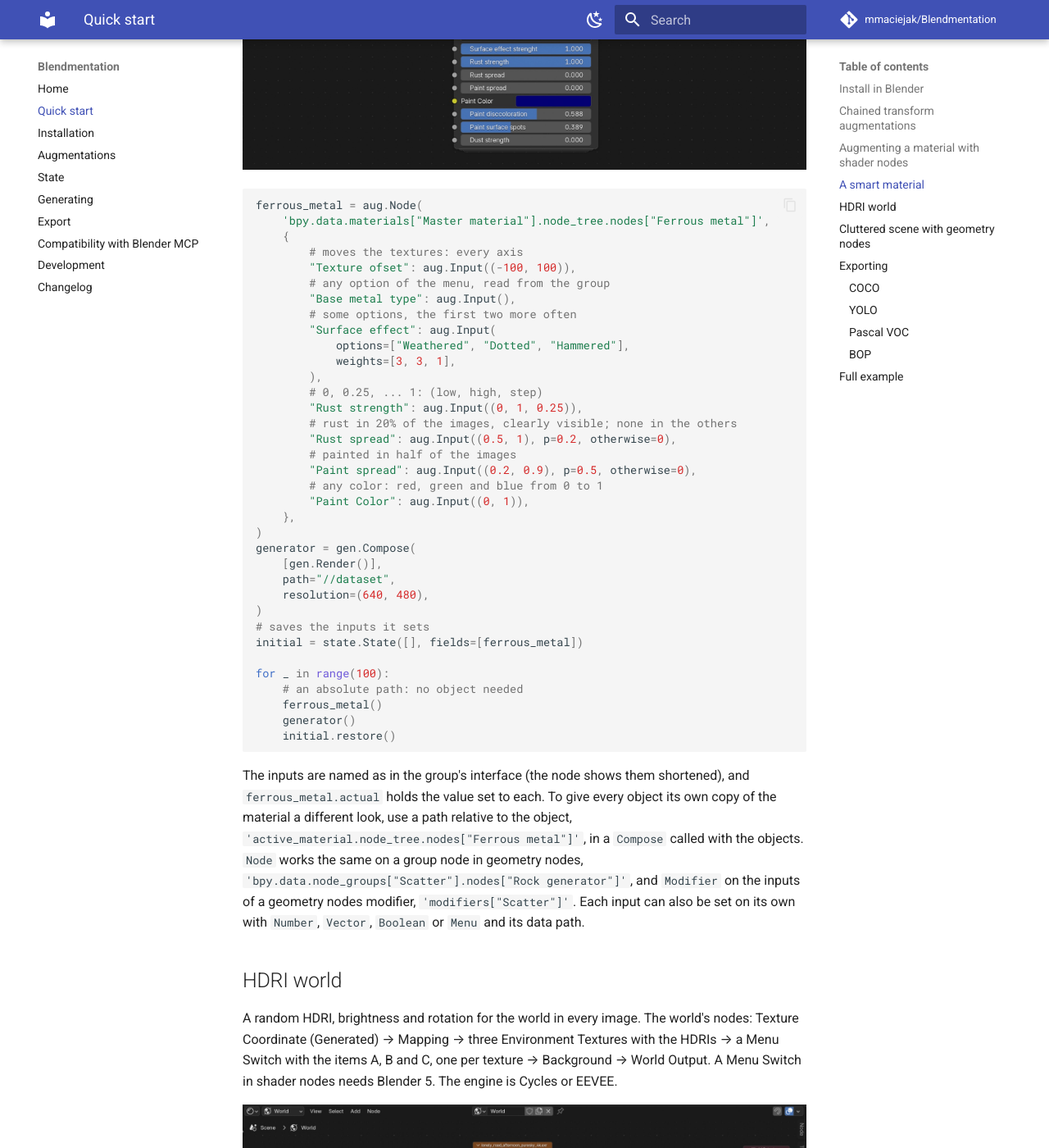
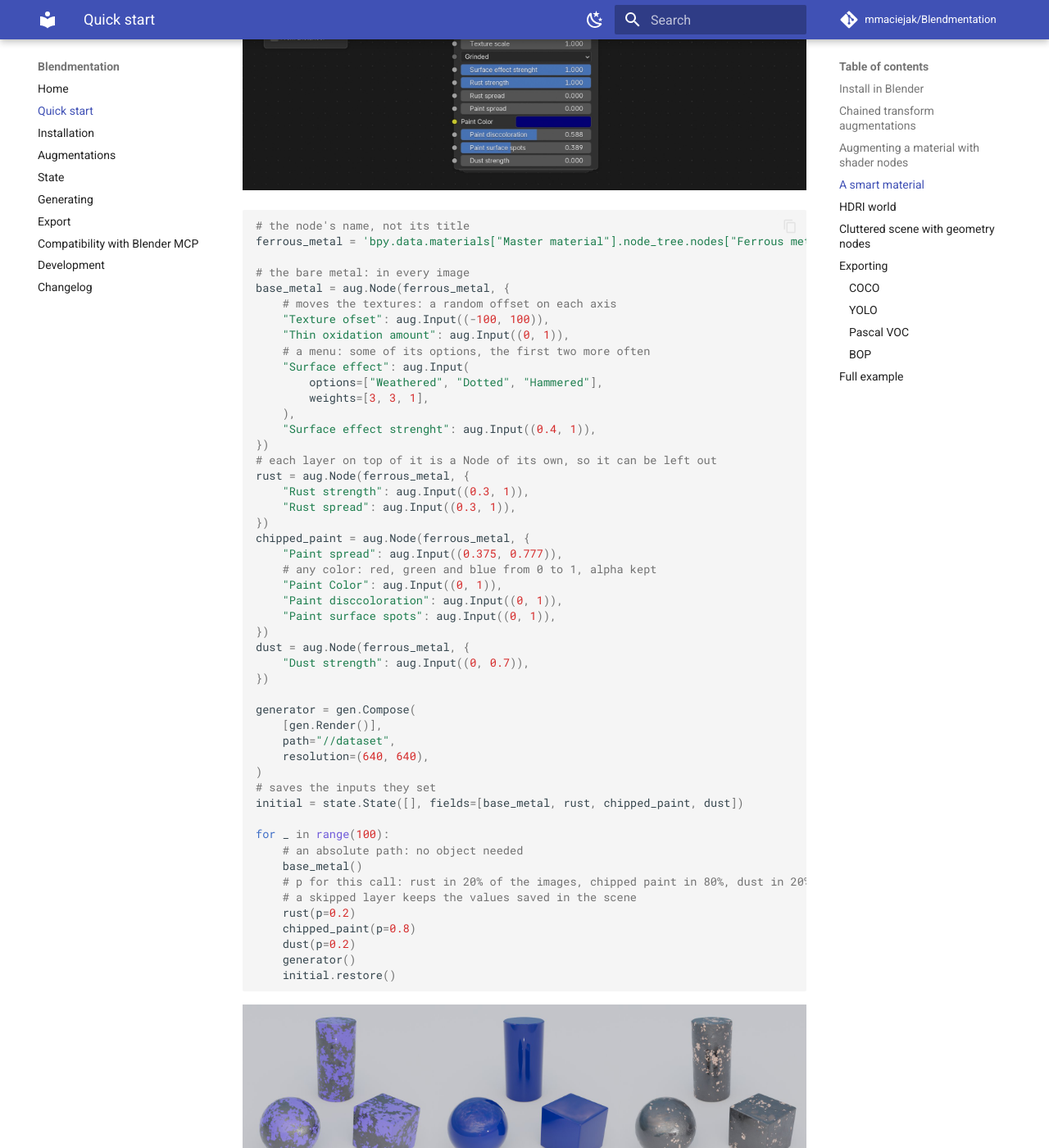
Before and after one commit to mmaciejak/Blendmentation, an MkDocs documentation site: the page built from docs/quick-start.md, in a window 1280 px wide and 1400 px high, scrolled down 9281 px. Shown: the whole window at 82% size. Built offline with MkDocs 1.6.1 and Material for MkDocs 9.7.7, drawn with Linux system fonts in a browser that asks for light colours; comment, search, counter and statistics services are not loaded; some of the changed text lies outside the part shown.

Commit message:
docs: smart material Quick start example in layers, with renders
The example splits the material into a base and rust, chipped paint and dust
layers, each a Node applied with its own p per call, and shows six renders.

Co-Authored-By: Claude Opus 5.5 <noreply@anthropic.com>

````diff
--- a/docs/quick-start.md
+++ b/docs/quick-start.md
@@ -374,7 +374,9 @@ A smart material puts its settings on one group node, here a node of the group "
 metal" in the material "Master material". `Node` sets many of its inputs in one
 augmentation: each input gets an `Input` with its range (or menu options), `p` and
 `otherwise`. Inputs are set like `Number`, `Vector`, `Boolean` or `Menu`, by their socket
-type, and a color range keeps alpha. The menus here need Blender 5.
+type, and a color range keeps alpha. Here the bare metal and each layer on top of it
+(rust, chipped paint, dust) are `Node`s of their own, so a `p` per call decides how often
+each layer appears. The menus here need Blender 5.
 
 The path takes the node's **name**, which is not the title on the node: a group node
 shows its group's name, while the node itself is named e.g. "Group.004". Find the name
@@ -385,48 +387,70 @@ its name, so look the names up in the group's interface.
 ![The group node "Ferrous metal" with its inputs: Texture Coordinate (linked), Texture ofset, Base metal color, the menus "Base metal type" (showing "Shiny metal") and "Surface effect" (showing "Grinded"), Thin oxidation amount, Texture scale, Surface effect strenght, Rust strength, Rust spread, Paint spread, Paint Color, Paint disccoloration, Paint surface spots and Dust strength](images/smart-material-nodes.jpg)
 
 ```python
-ferrous_metal = aug.Node(
-    'bpy.data.materials["Master material"].node_tree.nodes["Ferrous metal"]',
-    {
-        # moves the textures: every axis
-        "Texture ofset": aug.Input((-100, 100)),
-        # any option of the menu, read from the group
-        "Base metal type": aug.Input(),
-        # some options, the first two more often
-        "Surface effect": aug.Input(
-            options=["Weathered", "Dotted", "Hammered"],
-            weights=[3, 3, 1],
-        ),
-        # 0, 0.25, ... 1: (low, high, step)
-        "Rust strength": aug.Input((0, 1, 0.25)),
-        # rust in 20% of the images, clearly visible; none in the others
-        "Rust spread": aug.Input((0.5, 1), p=0.2, otherwise=0),
-        # painted in half of the images
-        "Paint spread": aug.Input((0.2, 0.9), p=0.5, otherwise=0),
-        # any color: red, green and blue from 0 to 1
-        "Paint Color": aug.Input((0, 1)),
-    },
-)
+# the node's name, not its title
+ferrous_metal = 'bpy.data.materials["Master material"].node_tree.nodes["Ferrous metal"]'
+
+# the bare metal: in every image
+base_metal = aug.Node(ferrous_metal, {
+    # moves the textures: a random offset on each axis
+    "Texture ofset": aug.Input((-100, 100)),
+    "Thin oxidation amount": aug.Input((0, 1)),
+    # a menu: some of its options, the first two more often
+    "Surface effect": aug.Input(
+        options=["Weathered", "Dotted", "Hammered"],
+        weights=[3, 3, 1],
+    ),
+    "Surface effect strenght": aug.Input((0.4, 1)),
+})
+# each layer on top of it is a Node of its own, so it can be left out
+rust = aug.Node(ferrous_metal, {
+    "Rust strength": aug.Input((0.3, 1)),
+    "Rust spread": aug.Input((0.3, 1)),
+})
+chipped_paint = aug.Node(ferrous_metal, {
+    "Paint spread": aug.Input((0.375, 0.777)),
+    # any color: red, green and blue from 0 to 1, alpha kept
+    "Paint Color": aug.Input((0, 1)),
+    "Paint disccoloration": aug.Input((0, 1)),
+    "Paint surface spots": aug.Input((0, 1)),
+})
+dust = aug.Node(ferrous_metal, {
+    "Dust strength": aug.Input((0, 0.7)),
+})
+
 generator = gen.Compose(
     [gen.Render()],
     path="//dataset",
-    resolution=(640, 480),
+    resolution=(640, 640),
 )
-# saves the inputs it sets
-initial = state.State([], fields=[ferrous_metal])
+# saves the inputs they set
+initial = state.State([], fields=[base_metal, rust, chipped_paint, dust])
 
 for _ in range(100):
     # an absolute path: no object needed
-    ferrous_metal()
+    base_metal()
+    # p for this call: rust in 20% of the images, chipped paint in 80%, dust in 20%;
+    # a skipped layer keeps the values saved in the scene
+    rust(p=0.2)
+    chipped_paint(p=0.8)
+    dust(p=0.2)
     generator()
     initial.restore()
 ```
 
+![Three renders of a sphere, a cylinder and a cube with the material: blue paint chipped off dark metal, fully painted blue, and dark metal with a few pink paint spots](images/material-smart-1.jpg){ .full-width }
+
+![Three more renders: orange paint with light chips, pink paint with dark chips, and rusty orange paint with blue chips](images/material-smart-2.jpg){ .full-width }
+
 The inputs are named as in the group's interface (the node shows them shortened), and
-`ferrous_metal.actual` holds the value set to each. To give every object its own copy
-of the material a different look, use a path relative to the object,
-`'active_material.node_tree.nodes["Ferrous metal"]'`, in a `Compose` called with the
-objects. `Node` works the same on a group node in geometry nodes,
+`rust.actual` holds the value set to each, `None` when the layer was skipped. Here a
+skipped layer keeps what the scene has (no rust or dust; full paint, as in the second
+image); to set something else, give the inputs an `otherwise`, e.g.
+`aug.Input((0.3, 1), otherwise=0)`.
+
+To give every object its own copy of the material a different look, use a path relative
+to the object, `'active_material.node_tree.nodes["Ferrous metal"]'`, in a `Compose`
+called with the objects. `Node` works the same on a group node in geometry nodes,
 `'bpy.data.node_groups["Scatter"].nodes["Rock generator"]'`, and `Modifier` on the inputs
 of a geometry nodes modifier, `'modifiers["Scatter"]'`. Each input can also be set on its
 own with `Number`, `Vector`, `Boolean` or `Menu` and its data path.
````
Also changed, not shown: docs/images/material-smart-1.jpg (added), docs/images/material-smart-2.jpg (added).
